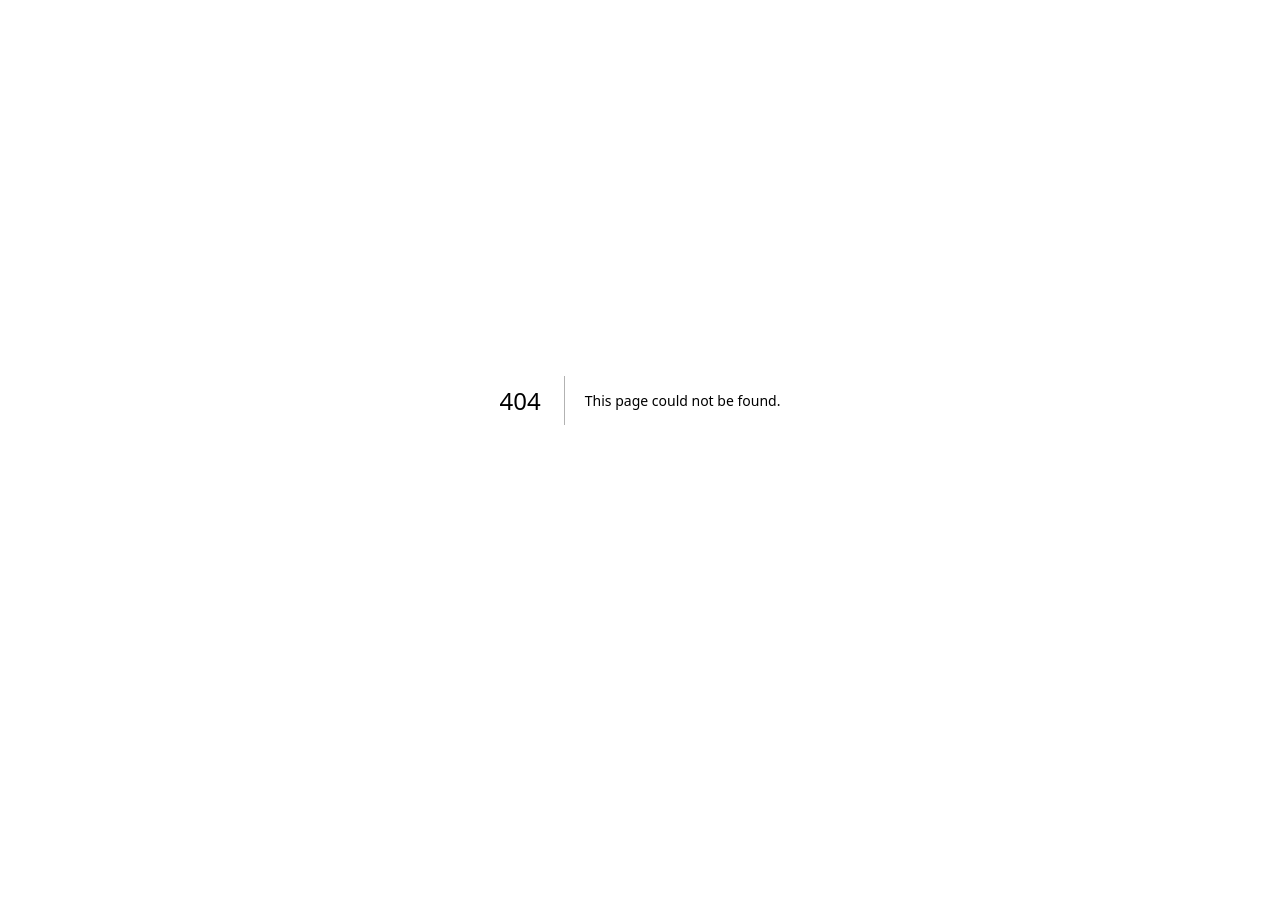
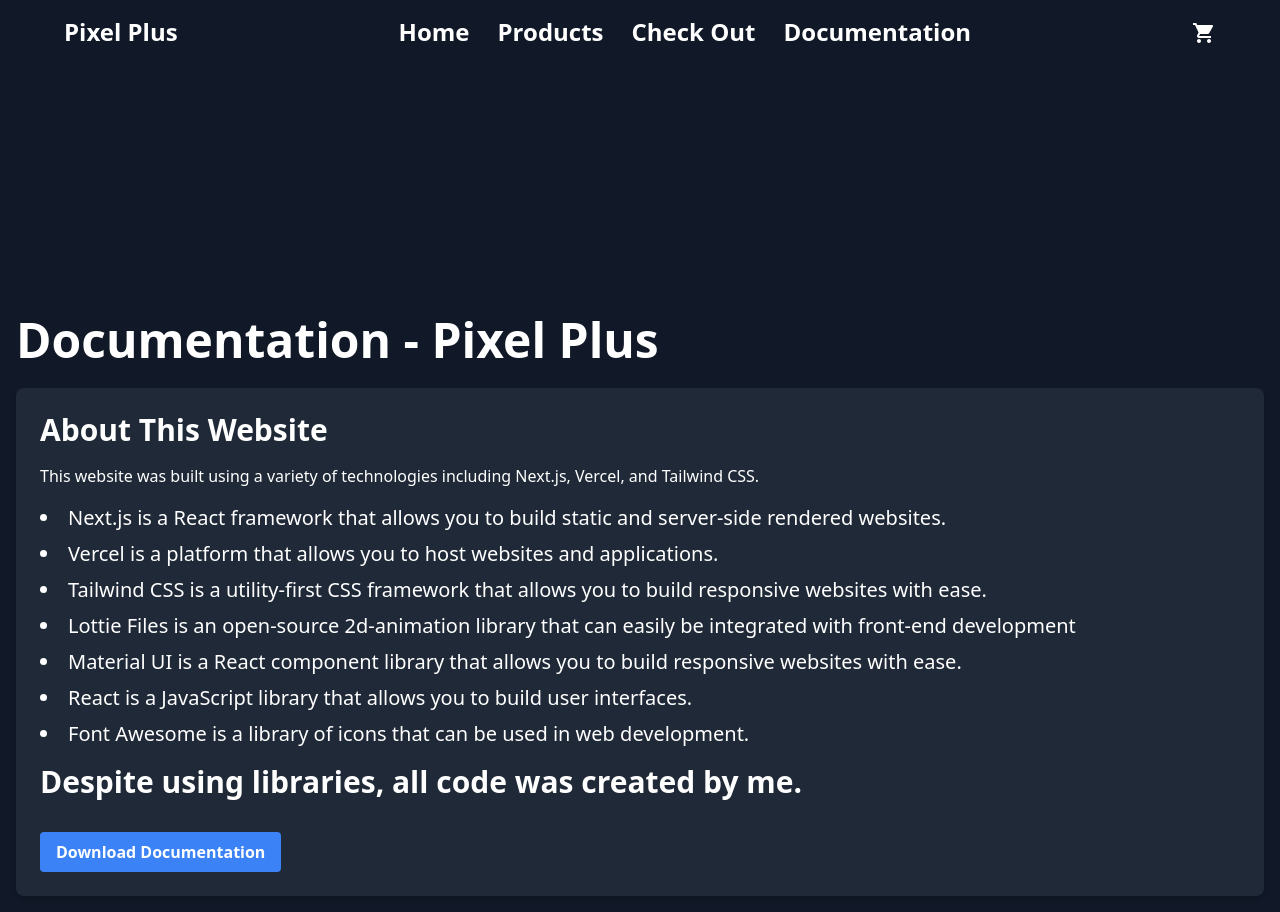
Before and after one commit to Santiago11234/Pixel-Plus, a Next.js app in the folder pixel-plus-frontend/: page /documentation in a window 1280 px wide. Before the commit this address had no page. Before the commit the page ends 800 px from the top, so only its background shows below. Built offline with nearby package versions, Linux system fonts and the light colour scheme.

Commit message:
everythign except adding documentation is good

```diff
--- /dev/null
+++ b/pixel-plus-frontend/pages/documentation.js
@@ -0,0 +1,68 @@
+"use client";
+import Link from "next/link";
+import NavBar from "../components/navbar/BarNav";
+import Image from "next/image";
+import React, { useState, useEffect } from "react";
+import Ripple from "../components/home/Ripple";
+import StatCard from "../components/home/StatCard";
+import CommentCard from "../components/home/CommentCard";
+
+import Head from 'next/head';
+
+
+import { FontAwesomeIcon } from "@fortawesome/react-fontawesome";
+import {
+  faMobileAlt,
+  faHeadphonesAlt,
+  faMouse,
+  faClock,
+  faTabletAlt,
+  faTv,
+  faDesktop,
+  faEye,
+  faHeadphones,
+  faPlusSquare,
+  faPlus,
+} from "@fortawesome/free-solid-svg-icons";
+
+export default function Home() {
+
+
+  return (
+    <div>
+      <main className="relative flex min-h-[300px] flex-row items-stretch bg-gray-900">
+        <NavBar />
+
+      </main>
+
+
+      <NavBar />
+      <main className="mx-auto max-w-7xl p-4">
+        <h1 className="text-4xl font-bold mb-6 text-white">Documentation - Pixel Plus</h1>
+        <div className="bg-gray-800 text-white p-6 rounded-lg shadow-md">
+          <h2 className="text-2xl font-bold mb-4">About This Website</h2>
+          <p className="mb-4">This website was built using a variety of technologies including Next.js, Vercel, and Tailwind CSS.</p>
+          {/* ... rest of your content */}
+          <ul className="list-disc list-inside space-y-2 text-lg">
+
+            <li>Next.js is a React framework that allows you to build static and server-side rendered websites.</li>
+            <li>Vercel is a platform that allows you to host websites and applications.</li>
+            <li>Tailwind CSS is a utility-first CSS framework that allows you to build responsive websites with ease.</li>
+            <li>Lottie Files is an open-source 2d-animation library that can easily be integrated with front-end development</li>
+            <li>Material UI is a React component library that allows you to build responsive websites with ease.</li>
+            <li>React is a JavaScript library that allows you to build user interfaces.</li>
+            <li>Font Awesome is a library of icons that can be used in web development.</li>
+          </ul>
+
+          <h2 className="text-2xl font-bold mb-4 mt-4">Despite using libraries, all code was created by me. </h2>
+          <a href="/" download>
+ <button className="mt-4 bg-blue-500 hover:bg-blue-700 text-white font-bold py-2 px-4 rounded cursor-pointer">Download Documentation</button>
+</a>
+
+        </div>
+      </main>
+
+
+    </div>
+  );
+}
```
